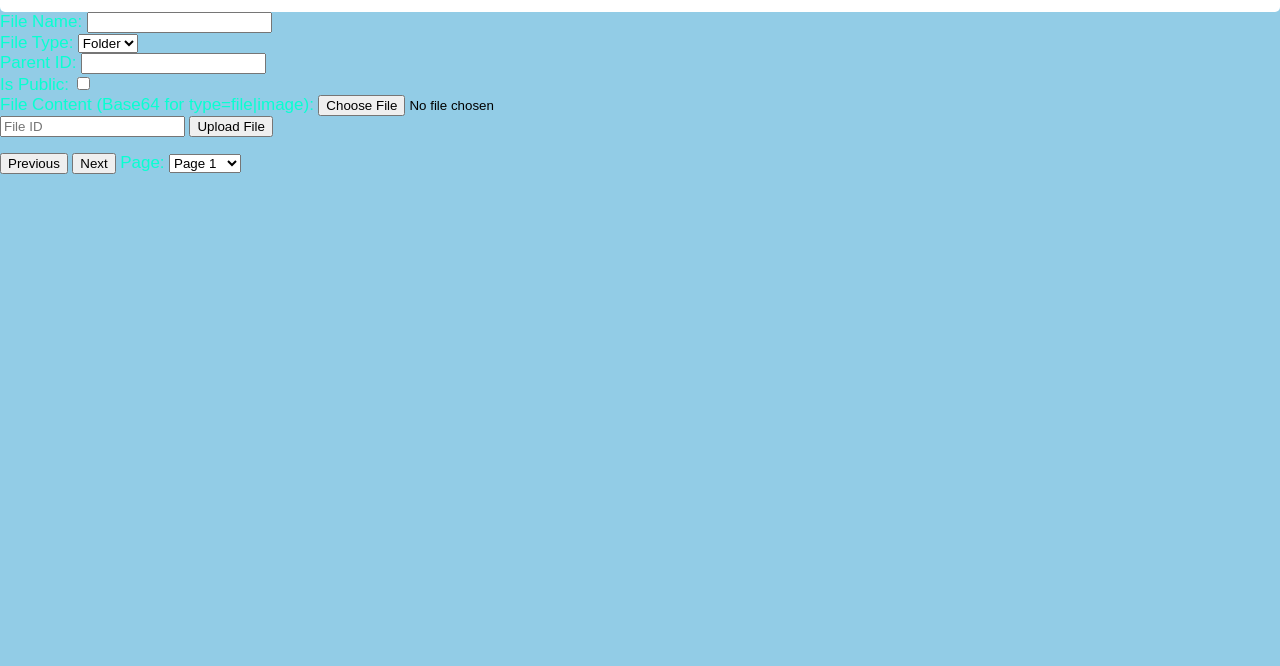
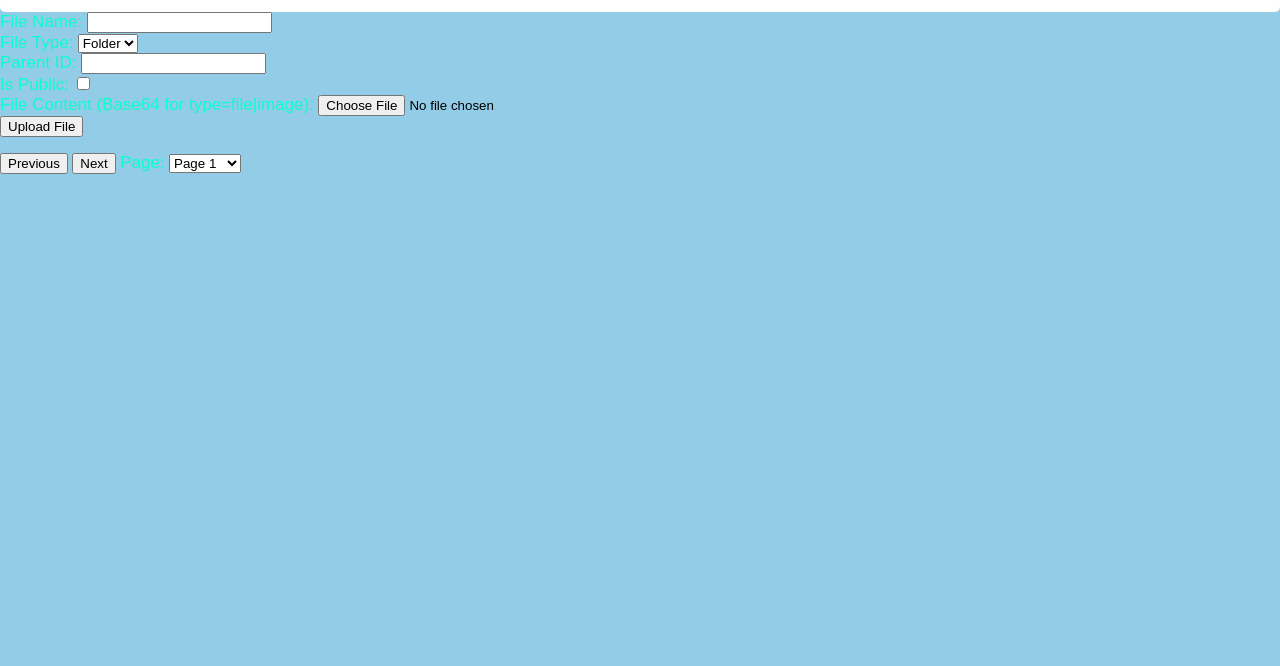
Before and after one commit to rungene/vooch-files_manager, a website: page frontend/home.html in a window 1280 px wide. Shown: the part 134-800 px from the top of the page. Drawn offline with Linux system fonts and the light colour scheme; no server answers; sample sign-in values are in the browser's storage.

Commit message:
Hide file id from user

```diff
--- a/frontend/home.html
+++ b/frontend/home.html
@@ -37,7 +37,7 @@
     <label for='file-input'>File Content (Base64 for type=file|image):</label>
     <input type='file' id='file-input'><br>
     <div id='preview'></div>
-    <input type='text' id='file-id' placeholder='File ID' />
+    <input type='hidden' id='file-id'>
     <button type='submit'>Upload File</button>
   </form>
   <p id="success-message" class="success-message"></p>
```
